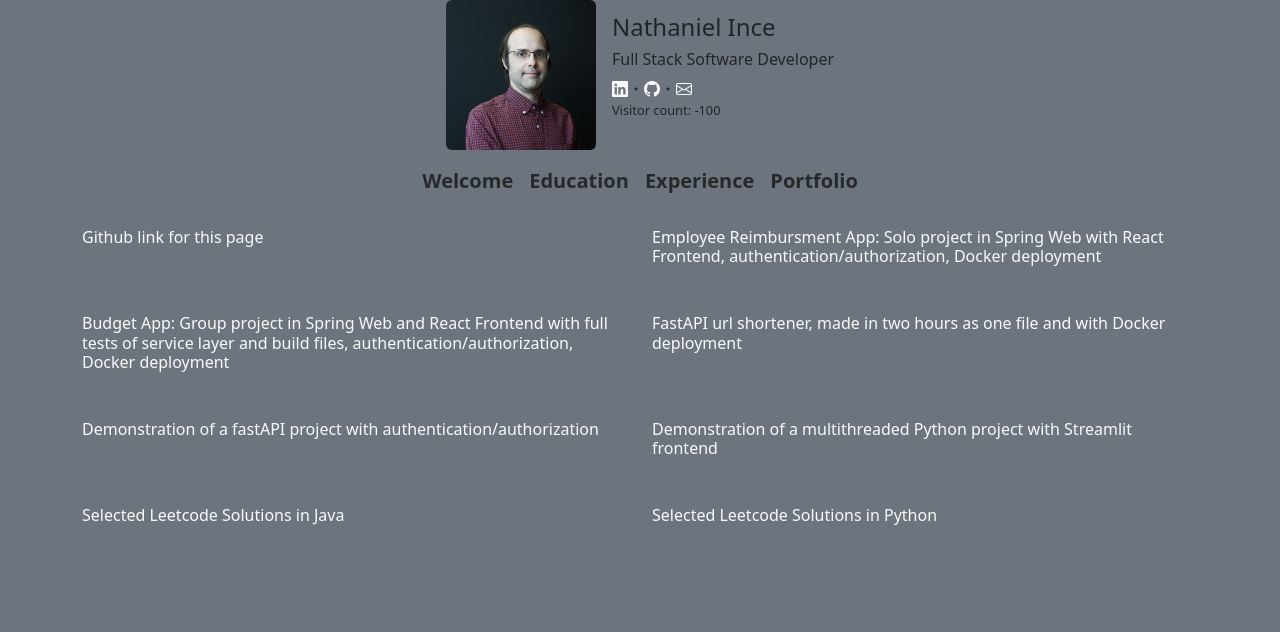
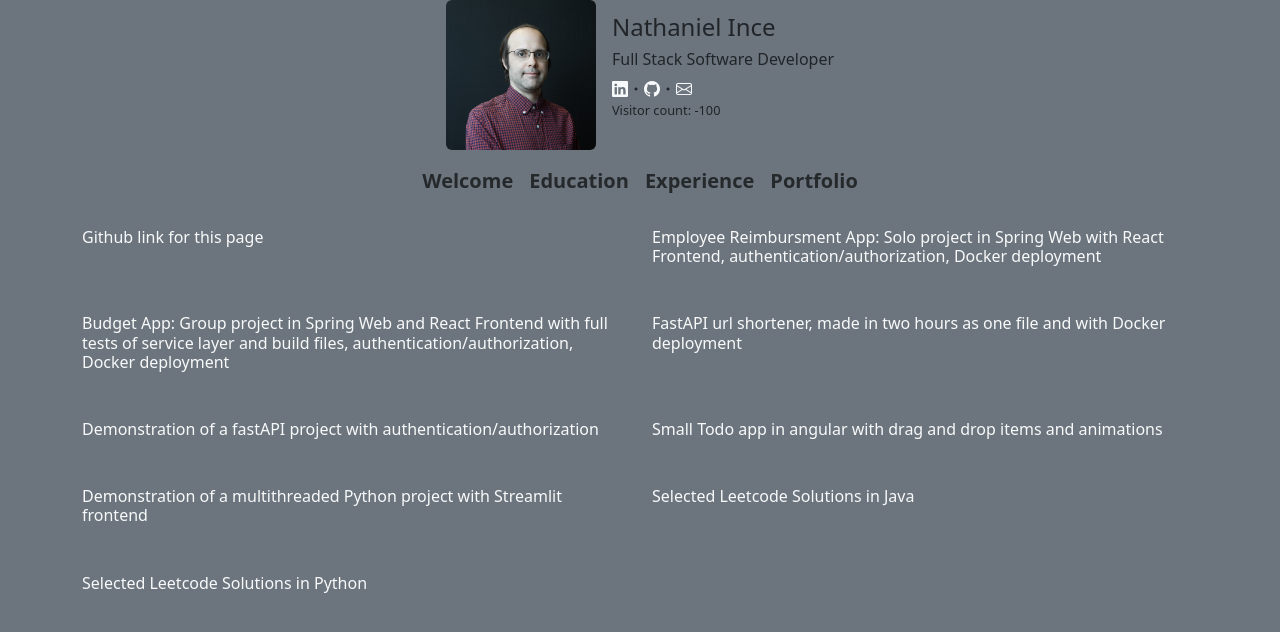
Before and after one commit to uforanch/CloudResume, an Angular app: page /portfolio in a window 1280 px wide. Shown: the top 632 px of the page. Built offline with nearby package versions, Linux system fonts and the light colour scheme; no server answers.

Commit message:
extended portfolio

```diff
--- a/src/app/components/portfolio/portfolio.html
+++ b/src/app/components/portfolio/portfolio.html
@@ -6,6 +6,7 @@
 <a href="https://github.com/Naginipython/revature_project2/tree/master" target="_blank"><h6 class="mt-3">Budget App: Group project in Spring Web and React Frontend with full tests of service layer and build files, authentication/authorization, Docker deployment</h6></a>
 <a href="https://github.com/uforanch/fastUrlShort" target="_blank"><h6 class="mt-3">FastAPI url shortener, made in two hours as one file and with Docker deployment</h6></a>
 <a href="https://github.com/uforanch/fastapiBackend00" target="_blank"><h6 class="mt-3">Demonstration of a fastAPI project with authentication/authorization</h6></a>
+<a href="https://github.com/uforanch/MicroProjectTODO" target="_blank"><h6 class="mt-3">Small Todo app in angular with drag and drop items and animations</h6></a>
 <a href="https://github.com/uforanch/intprojM02" target="_blank"><h6 class="mt-3">Demonstration of a multithreaded Python project with Streamlit frontend</h6></a>
 <a href="https://github.com/uforanch/lc_solution" target="_blank"><h6 class="mt-3">Selected Leetcode Solutions in Java</h6></a>
 <a href="https://github.com/uforanch/lc_solutions" target="_blank"><h6 class="mt-3">Selected Leetcode Solutions in Python</h6></a>
```
